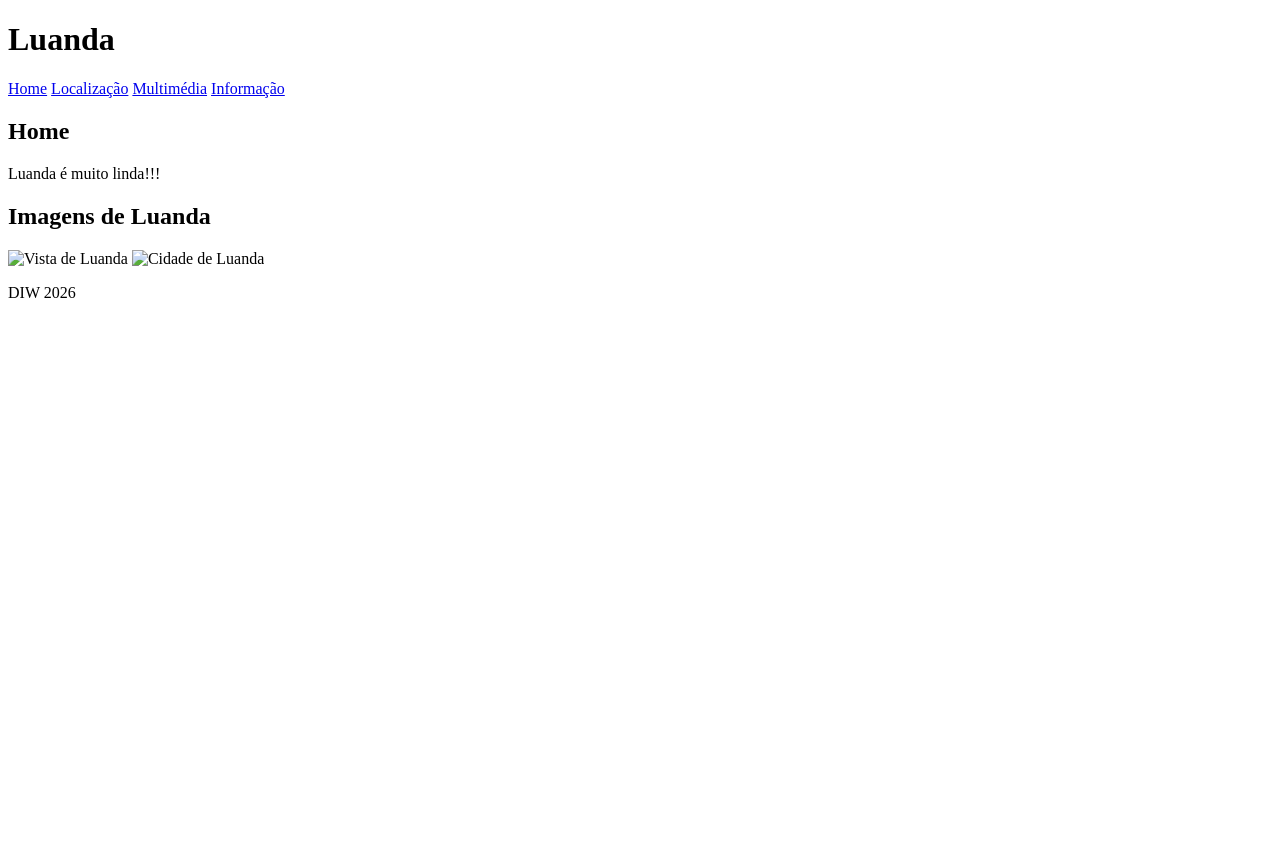
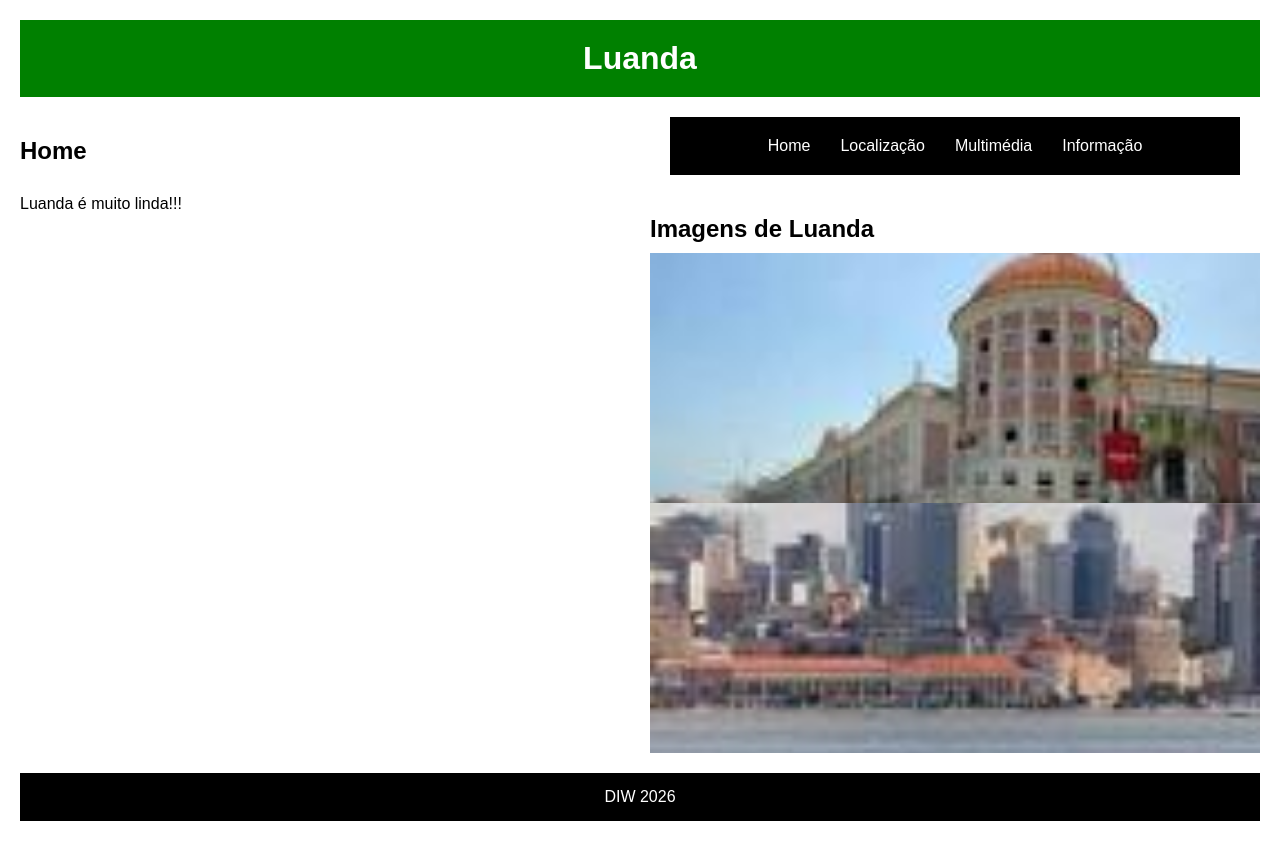
Before and after one commit to sangelazevedo/sangelazevedo.github.io, a plain HTML site: page Lab2/index.html in a window 1280 px wide. Before the commit the page ends 800 px from the top, so only its background shows below. Drawn offline with Linux system fonts and the light colour scheme; files that its build step writes are made by us from their sources.

Commit message:
Changing styles.css

```diff
--- a/Lab2/index.html
+++ b/Lab2/index.html
@@ -3,24 +3,23 @@
   <head>
     <meta charset="UTF-8" />
     <meta name="viewport" content="width=device-width, initial-scale=1.0" />
-    <title>Luanda</title>
-    <link rel="stylesheet" href="styles.css>
+    <title>Luanda - Informações</title>
+    <link rel="stylesheet" href="styles.css" />
   </head>
 
   <body>
     <header>
       <h1>Luanda</h1>
+    </header>
 
+    <main>
+      <h2>Home</h2>
       <nav>
         <a href="index.html">Home</a>
         <a href="local.html">Localização</a>
         <a href="multimedia.html">Multimédia</a>
         <a href="info.html">Informação</a>
       </nav>
-    </header>
-
-    <main>
-      <h2>Home</h2>
 
       <p>Luanda é muito linda!!!</p>
 
@@ -28,15 +27,15 @@
         <h2>Imagens de Luanda</h2>
 
         <img
-          src="imagens/luanda1.jpg"
-          alt="Vista de Luanda"
+          src="images/BNA.jpg"
+          alt="Banco Nacional de Angola"
           width="400"
           height="250"
         />
 
         <img
-          src="imagens/luanda2.jpg"
-          alt="Cidade de Luanda"
+          src="images/Marginal.jpg"
+          alt="Marginal de Luanda"
           width="400"
           height="250"
         />
--- /dev/null
+++ b/Lab2/styles.css
@@ -0,0 +1,72 @@
+* {
+  margin: 0;
+  padding: 0;
+   box-sizing: border-box;
+}
+
+body {
+  background-color: white;
+  font-family: Arial, sans-serif;
+}
+
+header {
+  background-color: green;
+  color: white;
+  display: flex;
+  justify-content: center;
+  align-items: center;
+  margin: 20px 20px 0 20px;
+  padding: 20px;
+}
+
+nav {
+  background-color: black;
+  display: flex;
+  justify-content: center;
+  align-items: center;
+  margin: 0 20px;
+  padding: 10px;
+}
+
+nav a {
+  color: white;
+  text-decoration: none;
+  margin: 0 15px;
+}
+
+main {
+  margin: 20px;
+  padding: 0;
+}
+
+main {
+  display: grid;
+  grid-template-columns: 1fr 1fr;
+  gap: 20px;
+}
+
+main img {
+  width: 100%;
+  height: 250px;
+  object-fit: cover;
+  display: block;
+}
+
+main h2 {
+  margin-top: 20px;
+  margin-bottom: 10px;
+}
+
+main p {
+  margin-bottom: 20px;
+}
+
+footer {
+  background-color: black;
+  color: white;
+  display: flex;
+  justify-content: center;
+  align-items: center;
+  margin: 20px;
+  padding: 15px;
+}
```
Also changed, not shown: Lab2/info.html (+6 -11 lines), Lab2/local.html (+6 -5 lines), Lab2/multimedia.html (+1 -1 lines).
